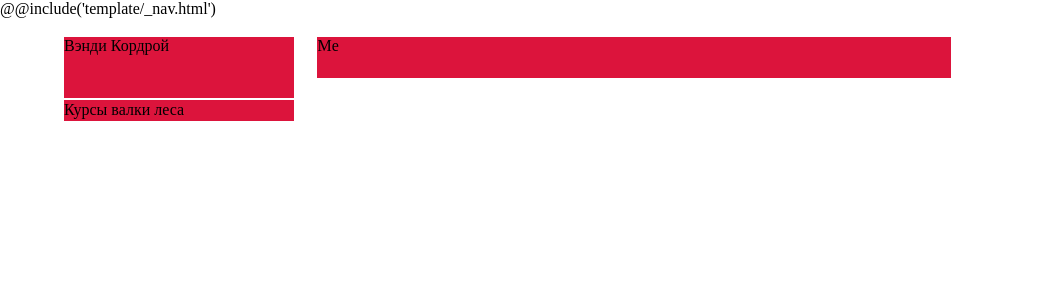
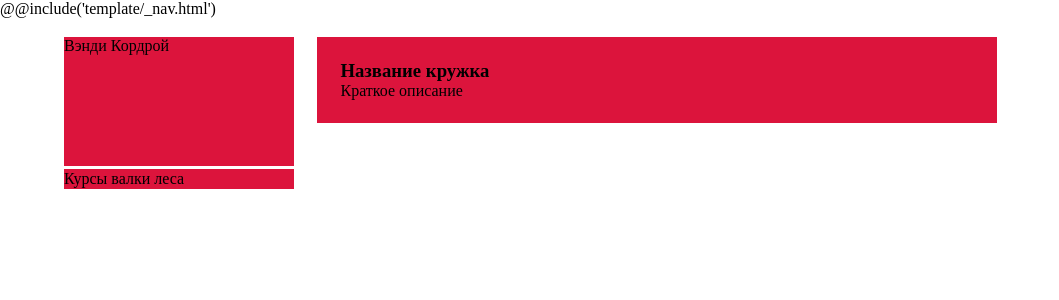
Before and after one commit to lazaryan/CyberGarden, a PHP site: page /teacher.html in a window 1280 px wide. Shown: the top 300 px of the page, without its empty margins (0-1059 px from the left). Run offline with PHP 8.4, Linux system fonts and the light colour scheme; style sheets or scripts are compiled from the project's sources.

Commit message:
Страница учителя и его курсов

```diff
--- a/src/less/teacher.less
+++ b/src/less/teacher.less
@@ -14,6 +14,7 @@
 .block_info{
   background-color: crimson;
   margin: 0% 2%;
+  padding: 2%;
   width: 55%;
 }
 
--- a/src/teacher.html
+++ b/src/teacher.html
@@ -24,7 +24,12 @@
         </div>
 
         <div class="block_info">
-            <p> Me </p>
+            <h3> Название кружка </h3>
+            <p> Краткое описание </p>
+            <!-- Картиночки -->
+
+
+
         </div>
     </div>
 
```
